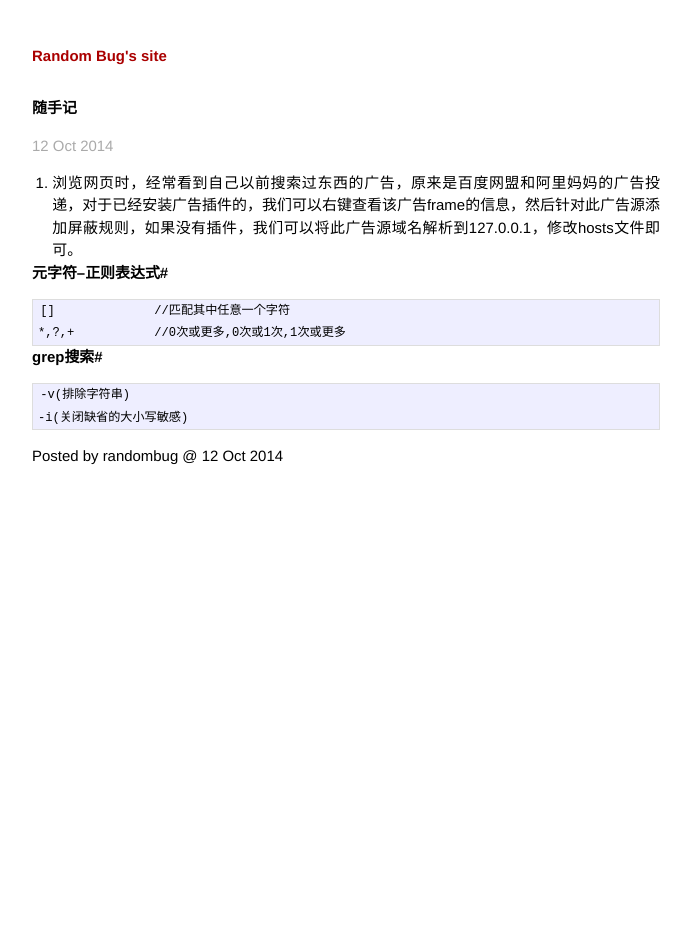
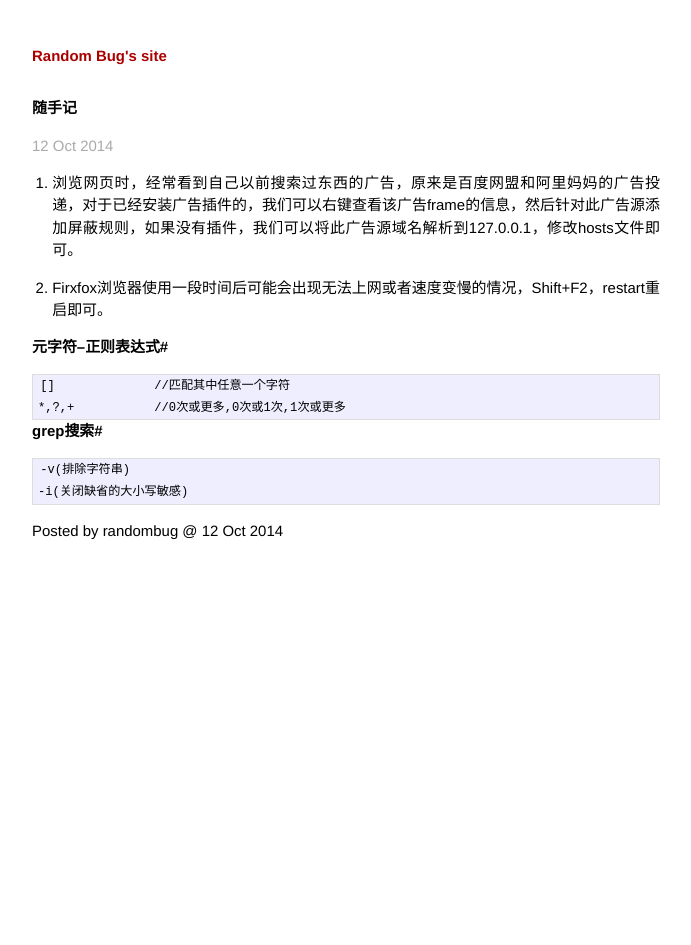
Before and after one commit to jfgong/jekyll_linteler, a Jekyll site: the page built from _posts/2014-10-12-notes-in-hand.markdown, in a window 1280 px wide. Shown: the whole page, without its empty margins (294-985 px from the left). Built offline with Jekyll 4.4.1, drawn with Linux system fonts in a browser that asks for light colours.

Commit message:
update file 2014-10-12-notes-in-hand.markdown

```diff
--- a/_posts/2014-10-12-notes-in-hand.markdown
+++ b/_posts/2014-10-12-notes-in-hand.markdown
@@ -4,6 +4,8 @@ title: 随手记
 ---
 
 1. 浏览网页时，经常看到自己以前搜索过东西的广告，原来是百度网盟和阿里妈妈的广告投递，对于已经安装广告插件的，我们可以右键查看该广告frame的信息，然后针对此广告源添加屏蔽规则，如果没有插件，我们可以将此广告源域名解析到127.0.0.1，修改hosts文件即可。
+
+2. Firxfox浏览器使用一段时间后可能会出现无法上网或者速度变慢的情况，Shift+F2，restart重启即可。
 
 
 #元字符--正则表达式#
```
